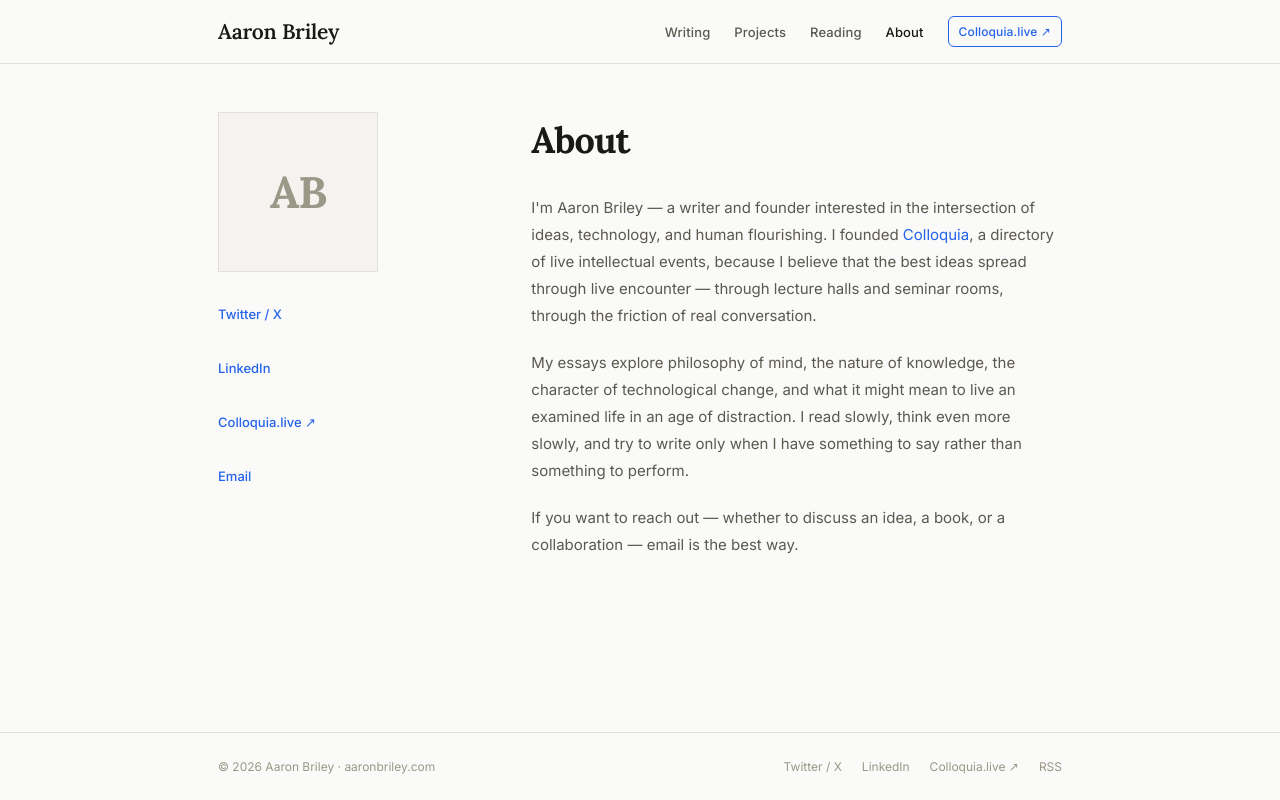
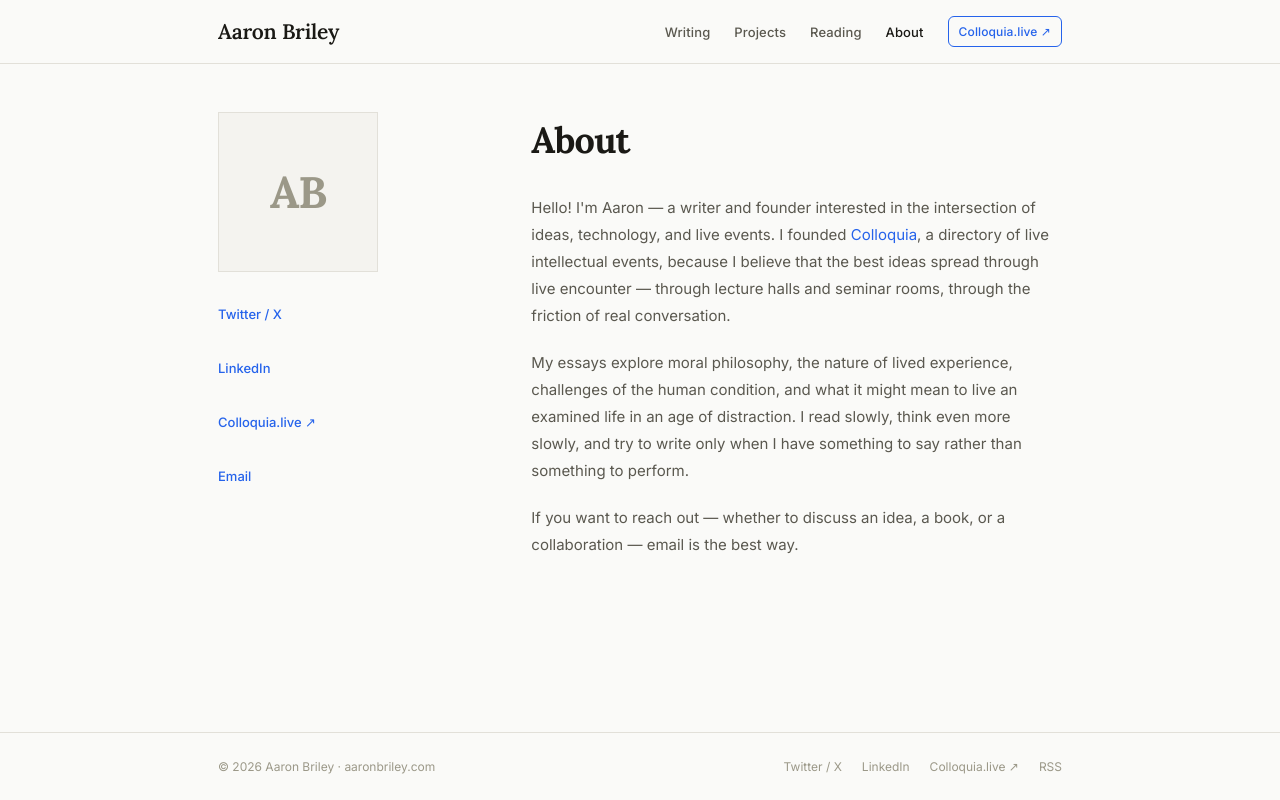
Before and after one commit to aaronbriley/aaron-briley-site, a React (Vite) app: page /about in a window 1280 px wide. Built offline with nearby package versions, Linux system fonts and the light colour scheme.

Commit message:
Update About.tsx

```diff
--- a/src/pages/About.tsx
+++ b/src/pages/About.tsx
@@ -101,7 +101,7 @@ export default function About() {
                   marginBottom: "20px",
                 }}
               >
-                I'm Aaron Briley — a writer and founder interested in the intersection of ideas, technology, and human flourishing. I founded{" "}
+                Hello! I'm Aaron — a writer and founder interested in the intersection of ideas, technology, and live events. I founded{" "}
                 <a
                   href="https://colloquia.live"
                   target="_blank"
@@ -133,7 +133,7 @@ export default function About() {
                   marginBottom: "20px",
                 }}
               >
-                My essays explore philosophy of mind, the nature of knowledge, the character of technological change, and what it might mean to live an examined life in an age of distraction. I read slowly, think even more slowly, and try to write only when I have something to say rather than something to perform.
+                My essays explore moral philosophy, the nature of lived experience, challenges of the human condition, and what it might mean to live an examined life in an age of distraction. I read slowly, think even more slowly, and try to write only when I have something to say rather than something to perform.
               </p>
 
               <p
```
